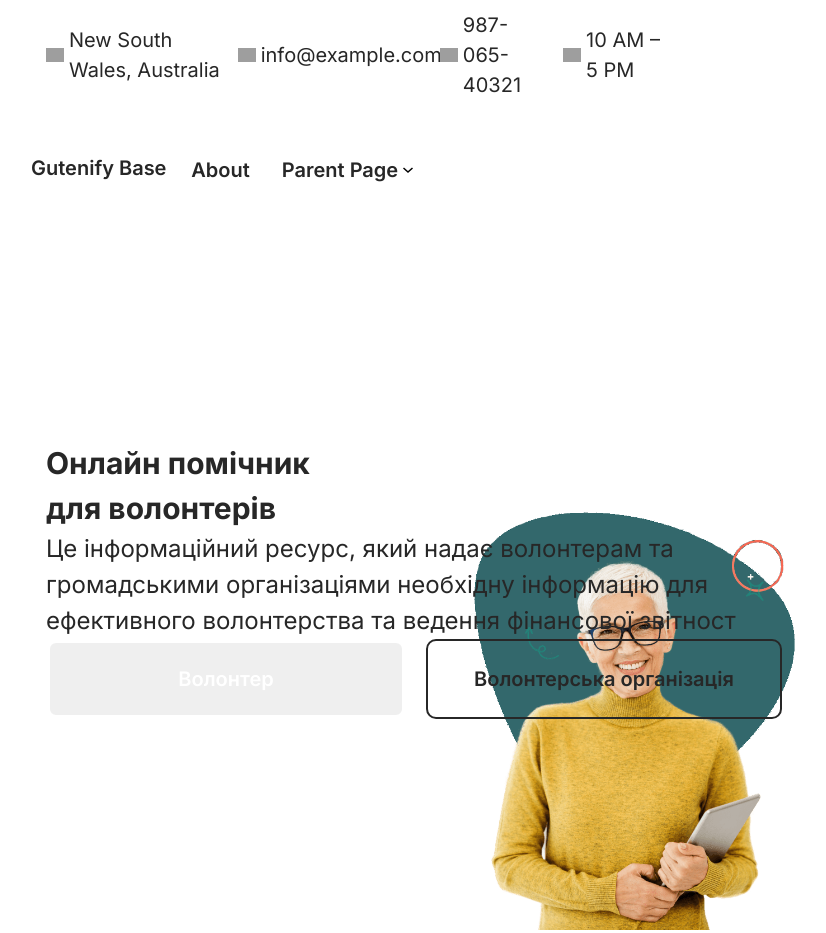
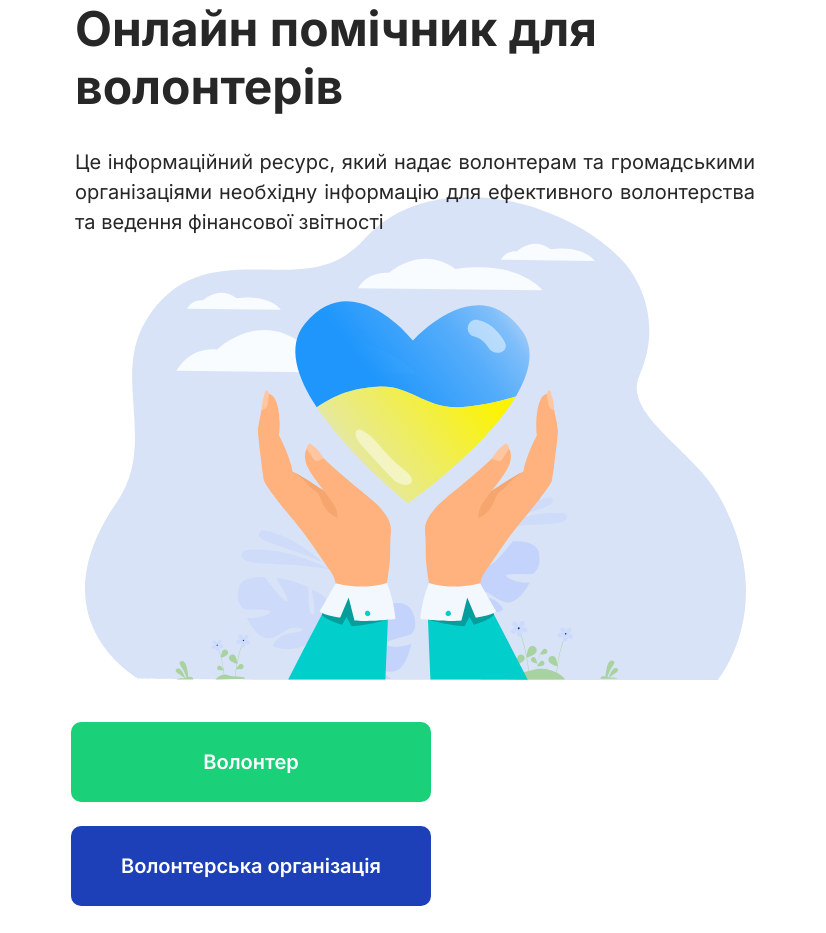
Before and after one commit to smerch88/ya-volonteer, a website built with Parcel: page src/index.html in a window 1280 px wide. Shown: the top 933 px of the page, without its empty margins (225-1051 px from the left). After the commit the page ends 906 px from the top, so only its background shows below. Built offline with nearby package versions, Linux system fonts and the light colour scheme; grey boxes are pictures that could not be loaded.

Commit message:
update: add adaptive to hero

```diff
--- a/src/index.html
+++ b/src/index.html
@@ -15,10 +15,10 @@
   </head>
   <body>
     <!-- ❗️❗️❗️ Add partials like so for every page -->
-    <include src="./partials/header.html"></include>
+    <!-- <include src="./partials/header.html"></include> -->
     <include src="./partials/hero.html"></include>
-    <include src="./partials/advantages.html"></include>
-    <include src="./partials/team.html"></include>
-    <include src="./partials/example.html"></include>
+    <!-- <include src="./partials/advantages.html"></include> -->
+    <!-- <include src="./partials/team.html"></include> -->
+    <!-- <include src="./partials/example.html"></include> -->
   </body>
 </html>
--- a/src/partials/hero.html
+++ b/src/partials/hero.html
@@ -1,12 +1,12 @@
 <section class="hero">
     <div class="hero__container container">
         <div class="hero__content">
-            <h1 class="titleMain">Онлайн помічник <br>для волонтерів</h1>
-            <p class="paragraph">Це інформаційний ресурс, який надає волонтерам та громадськими організаціями необхідну інформацію для ефективного
-            волонтерства та ведення фінансової звітност</p>
+            <h1 class="hero__title title__main">Онлайн помічник для волонтерів</h1>
+            <p class="hero__paragraph paragraph">Це інформаційний ресурс, який надає волонтерам та громадськими організаціями необхідну інформацію для ефективного
+            волонтерства та ведення фінансової звітностi</p>
             <div class="hero__button--container">
-                <button class="button">Волонтер</button>
-                <button class="button header__button">Волонтерська організація</button>
+                <a href="" class="hero__button button button--green">Волонтер</a>
+                <a href="" class="hero__button button button--blue">Волонтерська організація</a>
             </div>
         </div>
     </div>
--- a/src/sass/components/_card__text.scss
+++ b/src/sass/components/_card__text.scss
@@ -1,7 +1,10 @@
 .card__text {
   font-style: normal;
-  font-size: 16px;
+  font-size: 14px;
   line-height: 1.5;
   align-items: center;
   text-align: center;
+   @include tablet {
+    font-size: 16px;
+  }
 }
--- a/src/sass/components/_card__title.scss
+++ b/src/sass/components/_card__title.scss
@@ -1,9 +1,12 @@
 .card__title {
   font-style: normal;
   font-weight: 600;
-  font-size: 20px;
-  line-height: 1.50;
+  font-size: 18px;
+  line-height: 1.5;
   align-items: center;
   text-align: center;
   color: $dark;
+  @include tablet {
+    font-size: 20px;
+  }
 }
--- a/src/sass/components/_container.scss
+++ b/src/sass/components/_container.scss
@@ -1,15 +1,19 @@
 .container {
   width: 100%;
-  padding-left: 15px;
-  padding-right: 15px;
+  padding-left: 16px;
+  padding-right: 16px;
   margin: 0 auto;
   @include mobile {
     max-width: 480px;
   }
   @include tablet {
     max-width: 768px;
+    padding-left: 40px;
+    padding-right: 40px;
   }
   @include desktop {
     max-width: 1590px;
+    padding-left: 15px;
+    padding-right: 15px;
   }
 }
--- a/src/sass/components/_paragraph.scss
+++ b/src/sass/components/_paragraph.scss
@@ -1,6 +1,17 @@
 .paragraph {
-font-style: normal;
-font-size: 24px;
-line-height: 1.50;
-width: 704px;
+  font-style: normal;
+  line-height: 1.5;
+  font-size: 14px;
+  text-align: left;
+  max-width: 286px;
+  @include tablet {
+    font-size: 20px;
+    max-width: 680px;
+    text-align: justify;
+  }
+  @include desktop {
+    font-size: 24px;
+    max-width: 704px;
+    text-align: left;
+  }
 }
--- a/src/sass/components/_title__main.scss
+++ b/src/sass/components/_title__main.scss
@@ -1,6 +1,15 @@
 .title__main {
   font-style: normal;
   font-weight: 700;
-  font-size: 86px;
   line-height: 1.2;
+  font-size: 28px;
+  max-width: 286px;
+  @include tablet {
+    font-size: 48px;
+    max-width: 680px;
+  }
+  @include desktop {
+    font-size: 86px;
+    max-width: 747px;
+  }
 }
--- a/src/sass/components/_title__second.scss
+++ b/src/sass/components/_title__second.scss
@@ -1,6 +1,12 @@
 .title__second {
   font-style: normal;
   font-weight: 700;
-  font-size: 48px;
+  font-size: 20px;
   line-height: 1.21;
+  @include tablet {
+    font-size: 36px;
+  }
+  @include desktop {
+    font-size: 48px;
+  }
 }
--- a/src/sass/components/_title__third.scss
+++ b/src/sass/components/_title__third.scss
@@ -1,6 +1,12 @@
 .title__third {
   font-style: normal;
   font-weight: 600;
-  font-size: 36px;
+  font-size: 18px;
   line-height: 1.5;
+  @include tablet {
+    font-size: 28px;
+  }
+  @include desktop {
+    font-size: 36px;
+  }
 }
--- a/src/sass/layouts/_hero.scss
+++ b/src/sass/layouts/_hero.scss
@@ -1,47 +1,102 @@
 .hero {
-  background-color: var(--wp--preset--color--secondary);
-  font-family: var(--wp--preset--font-family--outfit);
+  position: relative;
+  background-color: $secondary;
+  @include desktop {
+    background-image: url(../images/hero/bg-desktop.svg);
+    background-position: bottom right;
+    background-repeat: no-repeat;
+  }
+}
+
+.hero::before {
+  content: '';
+  display: none;
+  @include desktop {
+    position: absolute;
+    display: block;
+    background-image: url(../images/hero/cloud.svg);
+    background-repeat: no-repeat;
+    background-position: center;
+    width: 130px;
+    height: 25px;
+    top: 82px;
+    left: 40%;
+  }
+}
+
+.hero::after {
+  content: '';
+  display: none;
+  @include desktop {
+    position: absolute;
+    display: block;
+    background-image: url(../images/hero/cloud-big.svg);
+    background-repeat: no-repeat;
+    background-position: left;
+    width: 340px;
+    height: 62px;
+    bottom: 66px;
+    left: 0;
+  }
 }
 
 .hero__container {
   display: flex;
-  height: 700px;
+  height: 580px;
   flex-direction: column;
-  justify-content: center;
+  justify-content: start;
   align-items: start;
-  background-image: url(../images/hero-img.png);
   background-repeat: no-repeat;
-  background-position: bottom right;
-  background-size: 43%;
+  background-position: bottom center;
+  background-image: url(../images/hero/bg-mobile.svg);
+  @include tablet {
+    height: 784px;
+    background-image: url(../images/hero/bg-tablet.svg);
+    background-position: center bottom 104px;
+  }
+  @include desktop {
+    background-image: none;
+    justify-content: center;
+  }
 }
 
-.hero__text {
-  color: var(--wp--preset--color--white);
-  font-weight: 600;
-  font-size: 27px;
-  line-height: 1.4;
-}
-
-.hero__text--accent {
-  color: var(--wp--preset--color--primary);
+.hero__content {
+  display: flex;
+  justify-content: center;
+  flex-direction: column;
+  align-items: center;
+  @include desktop {
+    align-items: start;
+  }
 }
 
 .hero__title {
-  font-size: 64px;
-  line-height: 1.5;
   margin-bottom: 16px;
-  margin-top: 16px;
-  font-weight: 600;
-  color: var(--wp--preset--color--white);
+  @include tablet {
+    margin-bottom: 32px;
+  }
+  @include desktop {
+  }
+}
+
+.hero__paragraph {
+  margin-bottom: 24px;
+  @include tablet {
+    margin-bottom: 485px;
+  }
+  @include desktop {
+    margin-bottom: 56px;
+  }
 }
 
 .hero__button--container {
   display: flex;
-  gap: 20px;
+  flex-wrap: wrap;
+  gap: 16px;
+  @include tablet {
+    gap: 24px;
+  }
+  @include desktop {
+    gap: 32px;
+  }
 }
-
-.header__button {
-  border: 2px solid;
-  background-color: transparent;
-  color: var(--wp--preset--color--white);
-}
```
Also changed, not shown: src/images/hero-img.png (deleted), src/images/hero/bg-desktop.svg (renamed from src/images/hero/bg.svg), src/images/hero/bg-mobile.svg (added), src/images/hero/bg-tablet.svg (added), src/images/hero/cloud-big.svg (added).
